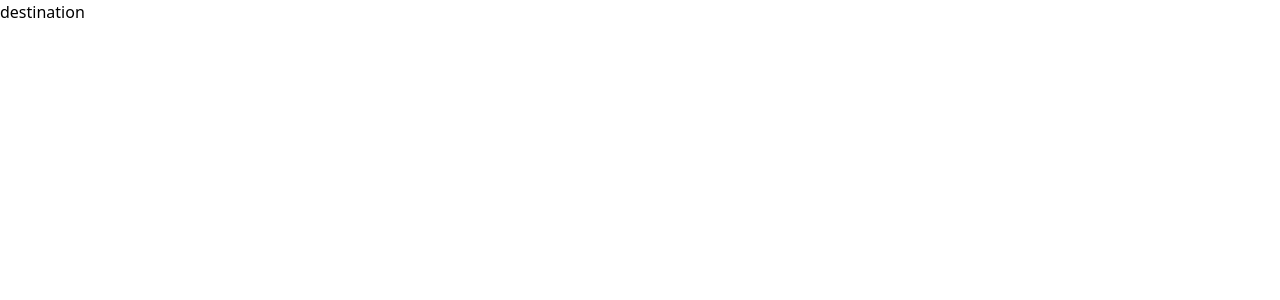
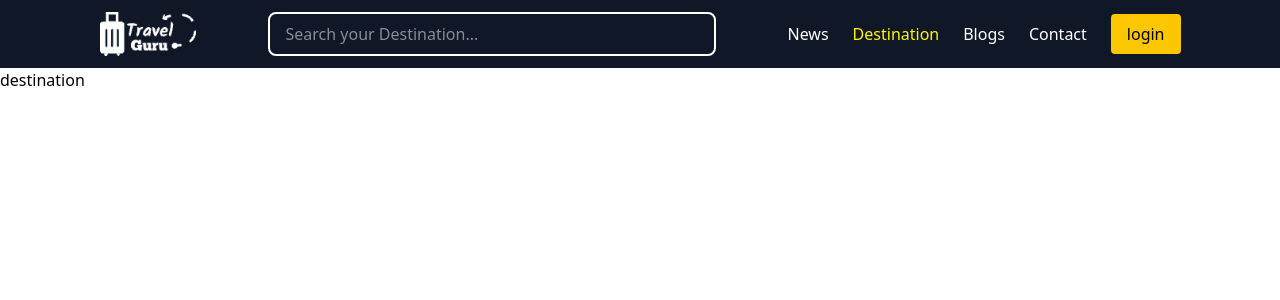
Before and after one commit to shihabuddin-dev/travel-guru, a React (Vite) app: page /destination in a window 1280 px wide. Shown: the top 300 px of the page. Built offline with nearby package versions, Linux system fonts and the light colour scheme.

Commit message:
setup dynamic routes

```diff
--- a/src/components/Header.jsx
+++ b/src/components/Header.jsx
@@ -1,14 +1,12 @@
 import React from 'react';
-import Navbar from './Navbar';
 import Hero from './Hero';
 
 const Header = () => {
     return (
         <div className='background-img '>
-               <div>
-               <Navbar/>
+
                <Hero/>
-               </div>
+
         </div>
     );
 };
--- a/src/components/Hero.jsx
+++ b/src/components/Hero.jsx
@@ -6,7 +6,7 @@ import srimongol from '../assets/Sreemongol.png'
 
 const Hero = () => {
     return (
-        <div className='container mx-auto px-4 md:px-8 lg:px-12 mt-4 md:mt-12 flex flex-col md:flex-row items-center gap-6'>
+        <div className='container mx-auto px-4 md:px-8 lg:px-12 pt-4 md:pt-12 flex flex-col md:flex-row items-center gap-6'>
             <div className='text-white space-y-6 md:flex-1 text-center md:text-justify'>
                 <h3 className='text-3xl md:text-6xl font-semibold'>COX'S BAZAR</h3>
                 <p className='md:w-10/12'> Cox's Bazar is a city, fishing port, tourism centre and district headquarters in southeastern Bangladesh. It is famous mostly for its long natural sandy beach... </p>
--- /dev/null
+++ b/src/components/Home.jsx
@@ -0,0 +1,12 @@
+import React from 'react';
+import Header from './Header';
+
+const Home = () => {
+    return (
+        <div>
+                <Header/>
+        </div>
+    );
+};
+
+export default Home;
--- a/src/components/Navbar.jsx
+++ b/src/components/Navbar.jsx
@@ -1,10 +1,11 @@
 import React, { useState } from "react";
 import { Menu, X } from "lucide-react";
 import logo from '../assets/logo.png'
-import { NavLink } from "react-router";
+import { NavLink, useNavigate } from "react-router";
 import Button from "./Button";
 
 const Navbar = () => {
+    const navigate = useNavigate()
     const [isOpen, setIsOpen] = useState(false);
     const links = <>
         <NavLink to='/news' className="hover:text-yellow-400">News</NavLink>
@@ -14,11 +15,11 @@ const Navbar = () => {
     </>
 
     return (
-        <nav className="w-full text-white">
+        <nav className="w-full text-white bg-gray-900">
             <div className="container mx-auto px-4 md:px-8 lg:px-12 py-3 flex items-center justify-center gap-36 md:gap-12">
                 {/* Logo */}
                 <div >
-                    <img src={logo} alt="Logo" className="w-24" />
+                    <img onClick={() => navigate('/')} src={logo} alt="Logo" className="w-24" />
                     {/* <span className="text-xl font-bold">Travel <span className="text-yellow-400">Guru</span></span> */}
                 </div>
 
--- a/src/index.css
+++ b/src/index.css
@@ -1,15 +1,16 @@
 @import "tailwindcss";
 
 a.active {
-    color: #FFF500;
-  }
-  a.pending {
-    color: blue;
-  }
+  color: #FFF500;
+}
+
+a.pending {
+  color: blue;
+}
 
 .background-img {
   background: linear-gradient(rgba(0, 0, 0, 0.6), rgba(0, 0, 0, 0.6)), url('/bg-img.png');
   background-position: center;
   background-size: cover;
-  height: 585px;
+  height: 516px;
 }
--- a/src/layout/Root.jsx
+++ b/src/layout/Root.jsx
@@ -1,14 +1,14 @@
 import React from 'react';
+import Navbar from '../components/Navbar';
 import { Outlet } from 'react-router';
-import Header from '../components/Header';
 
 const Root = () => {
     return (
         <>
         <header>
-         <Header/>
+          <Navbar/>
         </header>
-          <div className='w-11/12 mx-auto px-4'>
+          <div>
           <Outlet />
           </div>
         </>
--- a/src/routes/router.jsx
+++ b/src/routes/router.jsx
@@ -4,13 +4,21 @@ import News from "../pages/news/News";
 import Blogs from "../pages/blog/blogs";
 import Destination from "../pages/destination/destination";
 import Contact from "../pages/contact/Contact";
+import Home from "../components/Home";
 
 const router = createBrowserRouter([
     {
         path: "/",
         Component: Root,
+        children: [
+            { index: true, Component: Home },
+            { path: '/news', Component: News },
+            { path: '/destination', Component: Destination },
+            { path: '/blogs', Component: Blogs },
+            { path: '/contact', Component: Contact },
+        ]
 
-//  path: '/about', Component: About },
+        //  path: '/about', Component: About },
 
         // private routes
 
@@ -30,10 +38,7 @@ const router = createBrowserRouter([
         // },
 
     },
-    { path: '/news', Component: News },
-    { path: '/destination', Component: Destination },
-    { path: '/blogs', Component: Blogs },
-    { path: '/contact', Component: Contact },
+
 ]);
 
 export default router;
```
